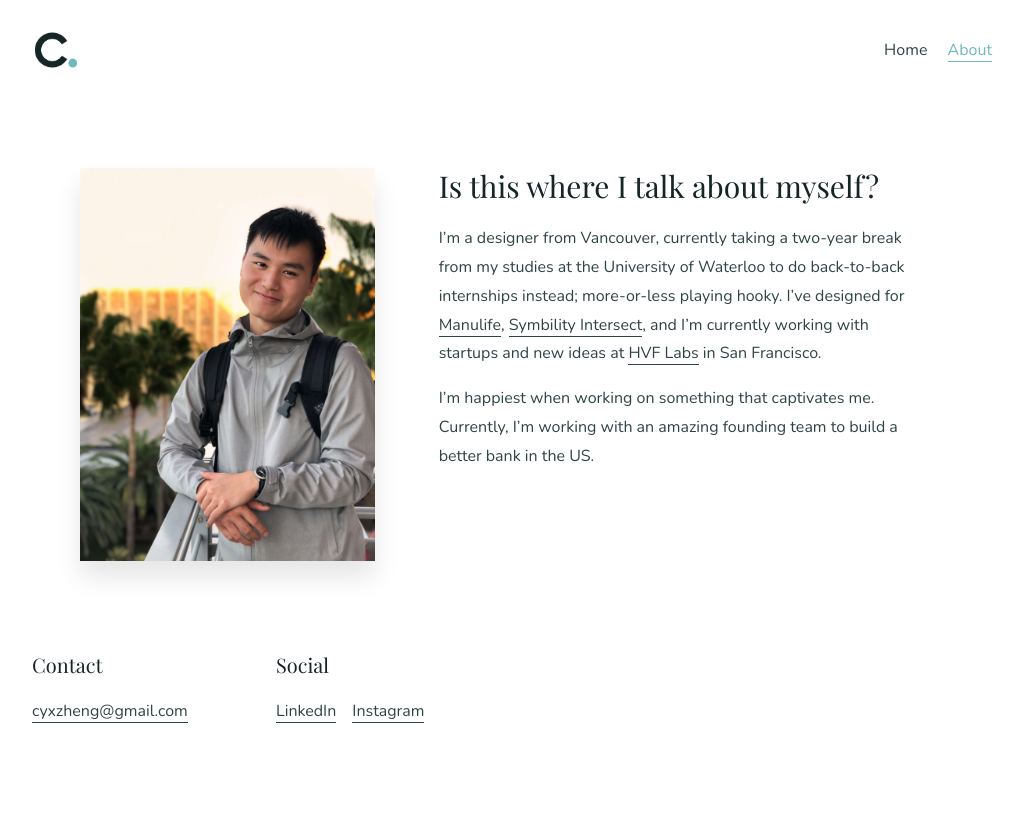
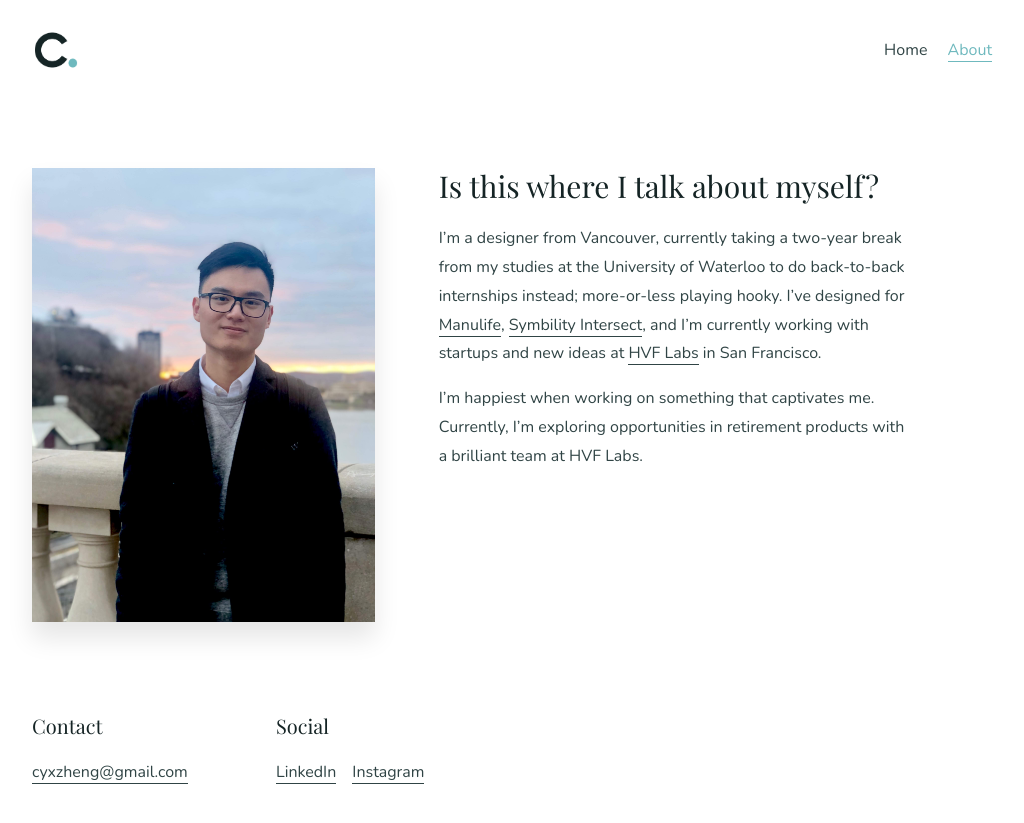
Before and after one commit to cyxzheng/cyxzheng.github.io, a Jekyll site: the page built from _pages/about.md, in a window 1280 px wide. Shown: the top 823 px of the page, without its empty margins (128-1152 px from the left). Built offline with Jekyll 4.4.1, drawn with Linux system fonts in a browser that asks for light colours; nearby versions of some CDN libraries.

Commit message:
some small updates

```diff
--- a/_includes/footer.html
+++ b/_includes/footer.html
@@ -2,7 +2,7 @@
     <div class="container">
         <div class="footer-text">
             <h1>Connect with me!</h1>
-            <p>I'm always happy to chat about anything over a Blue Bottle latte.</p>
+            <p>I'm happy to chat about anything over a caffeinated beverage.</p>
         </div>
         <div class="email">
             <h3>Contact</h3>
--- a/_includes/hero.html
+++ b/_includes/hero.html
@@ -2,8 +2,8 @@
     <div class="container">
         <div class="hero-text">
             <h1>Hi! I'm Calvin.</h1>
-            <p>I'm a product designer currently based in San Francisco, exploring new avenues in banking at <a href="http://hvflabs.com" target="_blank">HVF Labs</a>.</p>
-            <p>Outside of work, I enjoy drawing, annoying my friends by taking too many pictures of my food, and advocating for calling milk tea with pearls "bubble tea" instead of "boba".</p>
+            <p>I'm a product designer currently based in San Francisco, exploring new spaces at <a href="http://hvflabs.com" target="_blank">HVF Labs</a>.</p>
+            <p>My goal is to be able to order food at any restaurant without looking at the price. That is what it means (for me) to succeed.</p>
             <p><a href="/assets/resume_calvinzheng.pdf" target="_blank">View my resume.</a></p>
         </div>
     </div>
--- a/_pages/about.md
+++ b/_pages/about.md
@@ -2,11 +2,11 @@
 layout: about
 title: About
 permalink: /about/
-pfp: /assets/images/about/pfp.JPG
+pfp: /assets/images/about/pfp2.JPG
 ---
 
 # Is this where I talk about myself?
 
 I'm a designer from Vancouver, currently taking a two-year break from my studies at the University of Waterloo to do back-to-back internships instead; more-or-less playing hooky. I've designed for [Manulife](https://www.manulife.ca/personal.html){:target="_blank"}, [Symbility Intersect](https://www.symbilitysolutions.com/symbility-intersect/){:target="_blank"}, and I'm currently working with startups and new ideas at [HVF Labs](http://hvflabs.com){:target="_blank"} in San Francisco.
 
-I'm happiest when working on something that captivates me. Currently, I'm working with an amazing founding team to build a better bank in the US.
+I'm happiest when working on something that captivates me. Currently, I'm exploring opportunities in retirement products with a brilliant team at HVF Labs.
--- a/_sass/_layout.scss
+++ b/_sass/_layout.scss
@@ -253,7 +253,7 @@
 
 .about-image {
     grid-column: 1/6;
-    padding: 20px 48px 48px 48px;
+    padding: 20px 48px 48px 0;
     margin-top: 48px;
 
     @include respond (tablet) {
```
Also changed, not shown: _projects/hvf.md (added, +70 -0 lines), assets/images/about/pfp2.JPG (added), 13 other files.
